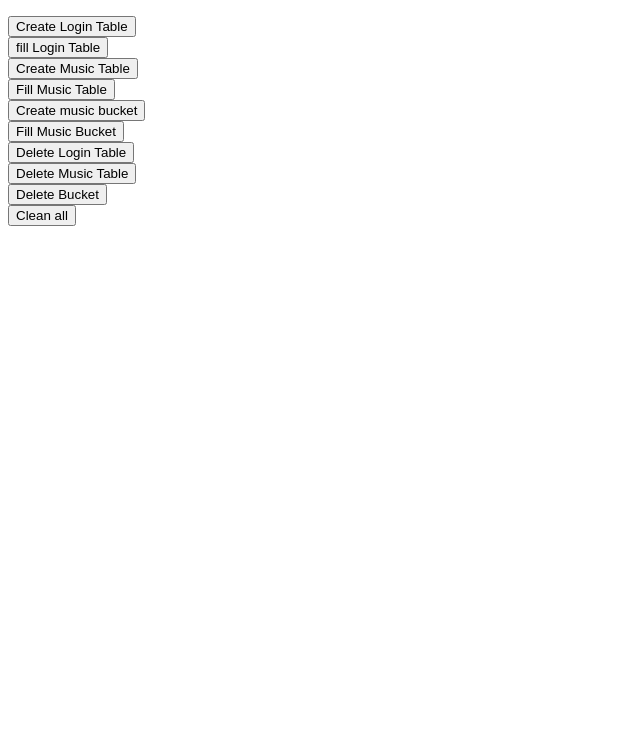
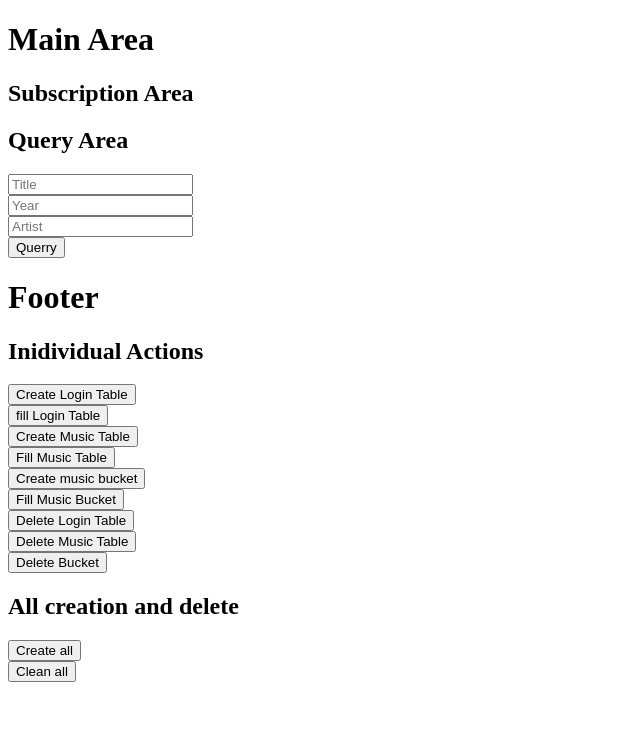
Before and after one commit to Alexis-IMBERT/RMIT-cloudcomputing-project1, a Flask app: page / in a window 1280 px wide. Shown: the part 70-800 px from the top of the page, without its empty margins (0-640 px from the left). Run offline with Flask 3, Linux system fonts and the light colour scheme.

Commit message:
scan function

```diff
--- /dev/null
+++ b/s3989748/templates/base.html
@@ -0,0 +1,16 @@
+<!DOCTYPE html>
+
+<head>
+	<title>Cloud Computing</title>
+</head>
+
+{% block header %}{% endblock %}
+
+<body>
+	{% block content %}{% endblock %}
+</body>
+
+<footer>
+    <h1>Footer</h1>
+    {%block footer%}{% endblock %}
+</footer>
--- a/s3989748/templates/header.html
+++ b/s3989748/templates/header.html
@@ -1,9 +1,6 @@
-<!DOCTYPE html>
+{%extends "base.html"%}
 
-<head>
-	<title>Cloud Computing</title>
-</head>
-
+{% block header %}
 <header>
 	<nav id="navbar" class="navbar">
 		<ul>
@@ -19,6 +16,4 @@
 	</nav><!-- .navbar -->
 </header>
 
-<body>
-	{% block content %}{% endblock %}
-</body>
+{% endblock %}
--- a/s3989748/templates/index.html
+++ b/s3989748/templates/index.html
@@ -1,7 +1,34 @@
 {% extends "header.html" %}
+
 {% block content %}
 
+<h1>Main Area</h1>
+<h2>Subscription Area</h2>
+
+<h2>Query Area</h2>
 <div>
+    <form action="/query-music" method="post">
+        <div>
+            <input type="text" name="title" id="title" placeholder="Title">
+        </div>
+        <div>
+            <input type="text" name="year" id="year" placeholder="Year">
+        </div>
+        <div>
+            <input type="text" name="artist" id="artist" placeholder="Artist">
+        </div>
+        {%if (query_not_exist): %}
+        <p>No result is retrieved. Please query again</p>
+        {%endif%}
+        <div class="text-center"><button type="submit">Querry</button></div>
+    </form>
+</div>
+
+{% endblock %}
+
+{%block footer%}
+<div>
+    <h2>Inidividual Actions</h2>
     <form action="/login/createtable" method="get">
         <div class="text-center"><button type="submit">Create Login Table</button></div>
     </form>
@@ -30,10 +57,13 @@
     <form action="/clean/bucket" method="get">
         <div class="text-center"><button type="submit">Delete Bucket</button></div>
     </form>
+    <h2>All creation and delete</h2>
+    <form action="/create/all" method="get">
+        <div class="text-center"><button type="submit">Create all</button></div>
+    </form>
     <form action="/clean/all" method="get">
         <div class="text-center"><button type="submit">Clean all</button></div>
     </form>
 
 </div>
-
-{% endblock %}
+{%endblock%}
--- a/s3989748/templates/login.html
+++ b/s3989748/templates/login.html
@@ -1,5 +1,6 @@
 {% extends 'header.html' %}
 {% block content %}
+<h1>Login</h1>
 <section id="login" class="login">
       <div>
         <form action="/login" method="post">
--- a/s3989748/templates/register.html
+++ b/s3989748/templates/register.html
@@ -1,6 +1,7 @@
 {% extends 'header.html' %}
 
 {% block content %}
+<h1>Register</h1>
 	<section id="login" class="login">
 		<div>
 			<form action="/register" method="post">
--- a/s3989748/views.py
+++ b/s3989748/views.py
@@ -1,5 +1,5 @@
 import boto3
-from flask import Flask, render_template, redirect, request, make_response
+from flask import Flask, render_template, redirect, request, make_response, session
 
 from .aws import DB_LOGIN
 from .aws.LoginTable import create_login_table
@@ -11,11 +11,8 @@ from .aws.MusicImageS3 import fill_bucket
 from .aws.cleaning import cleaning_db_login
 from .aws.cleaning import cleaning_db_music
 from .aws.cleaning import cleaning_bucket_music
-
+from .aws import DB_MUSIC
 app = Flask(__name__)
-
-
-IS_CONNECTED = False
 
 
 def is_connected(request):
@@ -24,11 +21,10 @@ def is_connected(request):
     :param request: the request receive
     :return: True if you are connected
     """
-    # Check the cookies
-    email = request.cookies.get("email")
-    user_name = request.cookies.get("user_name")
+    # Check the session
+    loggedin = session.get("loggedin")
     # Test if you are already connected
-    if (email != None) & (user_name != None):
+    if (loggedin):
         return True
     return False
 
@@ -38,16 +34,21 @@ def is_connected(request):
 @app.route('/home')
 def index():
     if is_connected(request):
-        user_name = request.cookies.get("user_name")
-        return render_template("index.html",is_connected=True,user_name=user_name)
-    return render_template("index.html",is_connected=is_connected(request=request))
+        user_name = session.get("user_name")
+        return render_template("index.html", is_connected=True, user_name=user_name)
+    return render_template("index.html", is_connected=is_connected(request=request))
+
 
 @app.route("/logout")
 def logout():
-    response = make_response(redirect("/login"))
-    response.delete_cookie('email')
-    response.delete_cookie('user_name')
-    return response
+    if (is_connected(request)):
+        session.pop("loggedin", None)
+        session.pop("email", None)
+        session.pop("user_name", None)
+    return redirect("/login")
+
+################# LOGIN #################
+
 
 @app.route('/login', methods=['POST'])
 def login_post():
@@ -86,12 +87,12 @@ def login_post():
         return render_template("login.html",
                                creadential_not_valid=True)
 
-    # Cookie assurant la connexion
-    response = make_response(redirect("/home"))
-    response.set_cookie('email', email)
-    response.set_cookie('user_name', user_name)
+    # Session management
+    session["email"] = email
+    session["user_name"] = user_name
+    session["loggedin"] = True
 
-    return response
+    return redirect("/home")
 
 
 @app.route('/login', methods=['GET'])
@@ -100,6 +101,8 @@ def login_get():
         return redirect("/home")
 
     return render_template('login.html')
+
+################# REGISTER #################
 
 
 @app.route("/register", methods=["POST"])
@@ -155,6 +158,93 @@ def register_get():
 
     return render_template('register.html')
 
+
+################# QUERY #################
+@app.route('/query-music', methods=['POST'])
+def query_music():
+    # Check of connection
+    print("check if connected")
+    if (not (is_connected(request))):
+        print("not connected")
+        return redirect("/home")
+    print("connected")
+
+    # post variable :
+    print("get the variable in the post")
+    title = request.form["title"]
+    year = request.form["year"]
+    artist = request.form["artist"]
+    print(
+        f"the variable are :\n\t - title : {title},\n\t - artist : {artist},\n\t - year : {year}")
+
+    # Creation of the client
+    dynamodb = boto3.client('dynamodb')
+
+    # Define the table name
+    table_name = DB_MUSIC
+
+    scan_params = {
+        'TableName': table_name,
+        'FilterExpression': '',
+        'ExpressionAttributeNames': {},
+        'ExpressionAttributeValues': {}
+    }
+
+    # Create the scan parameters in function of the result
+    if title != "":
+        # titre present
+        scan_params["FilterExpression"] += '#title = :title'
+        scan_params["ExpressionAttributeNames"]['#title'] = 'title'
+        scan_params["ExpressionAttributeValues"][":title"] = {'S': title}
+
+    if artist != "":
+        #  artist present
+        # test if there is already something in the string
+        if scan_params["FilterExpression"] != '':
+            scan_params["FilterExpression"] += ' and '
+
+        scan_params["FilterExpression"] += '#artist = :artist'
+        scan_params["ExpressionAttributeNames"]['#artist'] = 'artist'
+        scan_params["ExpressionAttributeValues"][":artist"] = {'S': artist}
+
+    if year != "":
+        # artist present
+        # test if there is already something in the string
+        if scan_params["FilterExpression"] != '':
+            scan_params["FilterExpression"] += ' and '
+
+        scan_params["FilterExpression"] += '#year = :year'
+        scan_params["ExpressionAttributeNames"]['#year'] = 'year'
+        scan_params["ExpressionAttributeValues"][":year"] = {'S': year}
+
+    # Perform the scan
+    response = dynamodb.scan(**scan_params)
+
+    # Print the results
+    print("\n -----------------------")
+    print("result of the query")
+    items = response['Items']
+    result = []
+    for item in items:
+        # Extraction of variable :
+        result_title    = item["title"]['S']
+        result_year     = item["year"]['S']
+        result_artist   = item["artist"]['S']
+        result_web_url  = item["web_url"]['S']
+        result_image_url= item["image_url"]['S']
+        result.append({
+            "title":result_title,
+            "year":result_year,
+            "artist":result_artist,
+            "image_url":result_image_url,
+            "web_url":result_web_url
+        })
+        print(f'Titre : {result_title},\t\t\t\t Year : {result_year}, \t\t\t\t Artist : {result_artist}')
+    print("\n -----------------------")
+    return str(result)
+
+
+################# ACTION ON TABLE AND BUCKET #################
 
 @app.route("/login/createtable")
 def login_create_table():
@@ -218,6 +308,17 @@ def cleaning_all():
     return "DB login and music has been deleted <br/> Bucket has been deleted"
 
 
+@app.route("/create/all")
+def create_all():
+    create_login_table()
+    fill_login_table()
+    creation_music_table()
+    fill_music_table()
+    creation_bucket()
+    fill_bucket()
+    return "everything has been created and fill !"
+
+
 app.config.from_object('config')
 
 # if __name__ == "__main__":
```
Also changed, not shown: s3989748/aws/cleaning.py (+30 -15 lines). Lines whose indentation alone changed are shown as unchanged.
